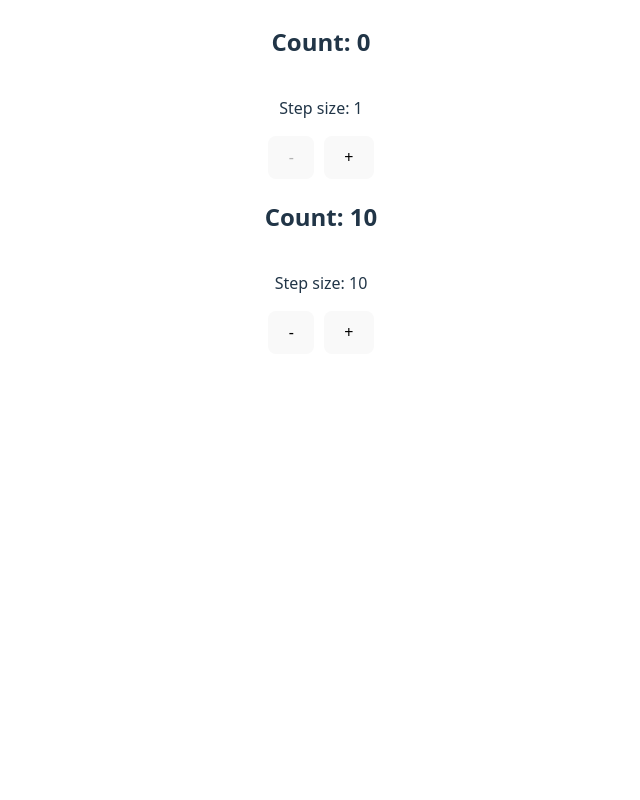
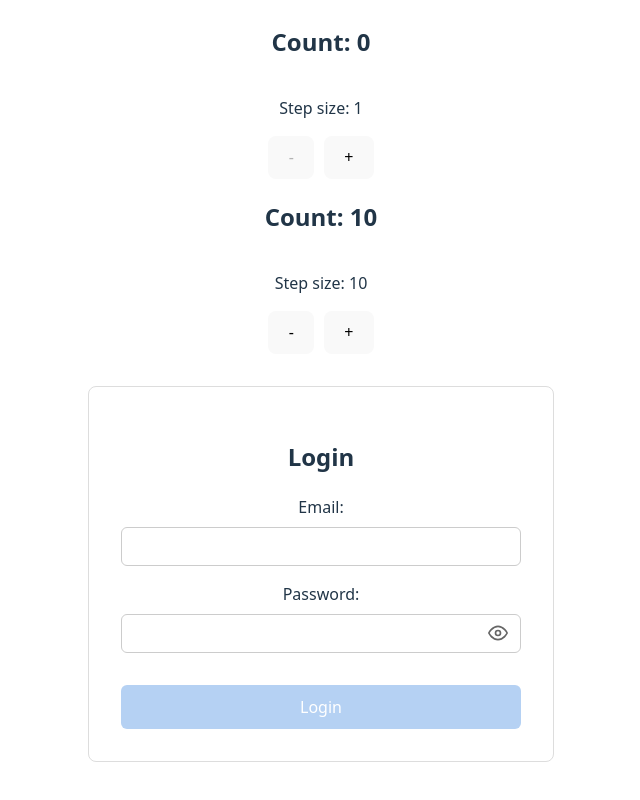
Before and after one commit to arinjay-gangwar/react-basics, a React (Vite) app: page / in a window 1280 px wide. Shown: the part 633-1433 px from the top of the page, without its empty margins (319-959 px from the left). Before the commit the page ends 1019 px from the top, so only its background shows below. Built offline with nearby package versions, Linux system fonts and the light colour scheme.

Commit message:
chore: LoginForm component redendered on App

```diff
--- a/src/App.tsx
+++ b/src/App.tsx
@@ -1,6 +1,7 @@
 import Welcome from "./components/Welcome";
 import UserCard from "./components/UserCard/UserCard";
 import Counter from "./components/Counter/Counter";
+import LoginForm from "./components/LoginForm/LoginForm";
 import "./App.css";
 
 const App = () => {
@@ -37,6 +38,8 @@ const App = () => {
         onChange={handleCounterChange}
         step={10}
       />
+      {/* LoginForm Component */}
+      <LoginForm />
     </>
   );
 };
```
